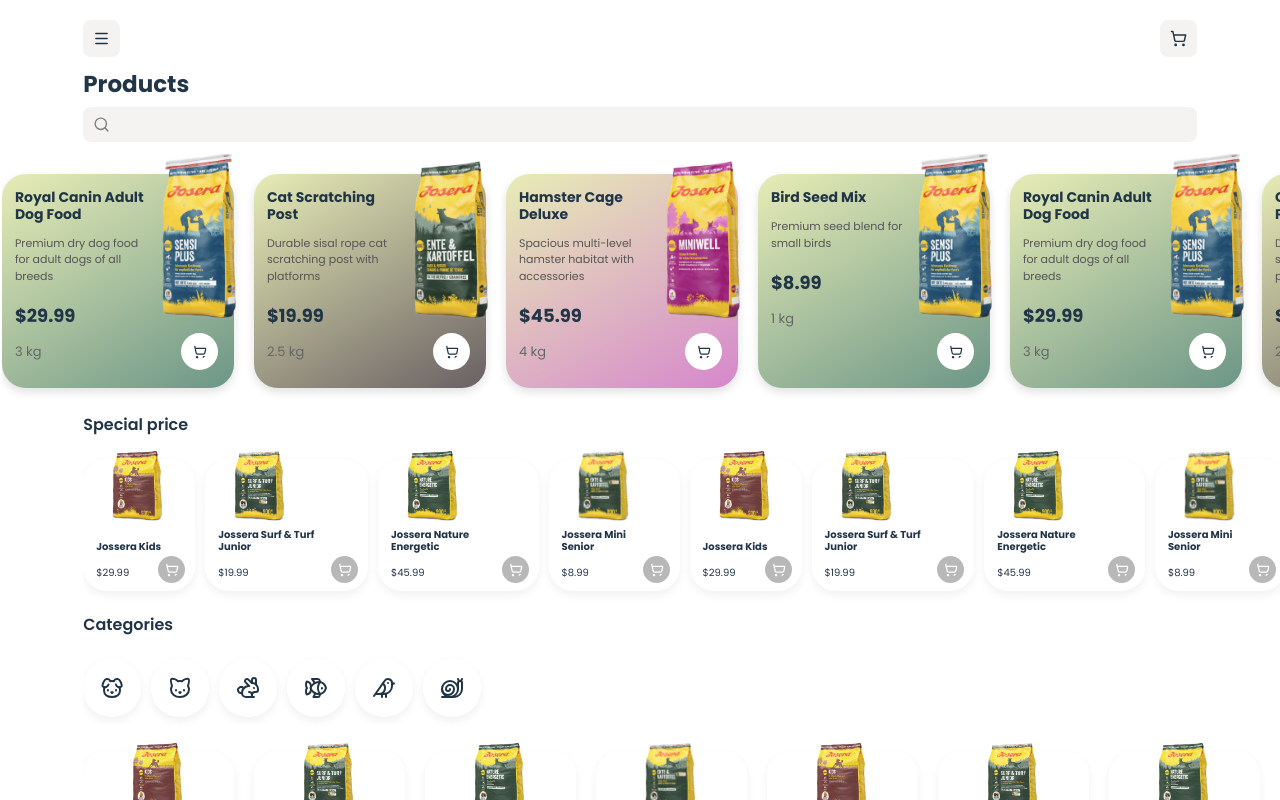
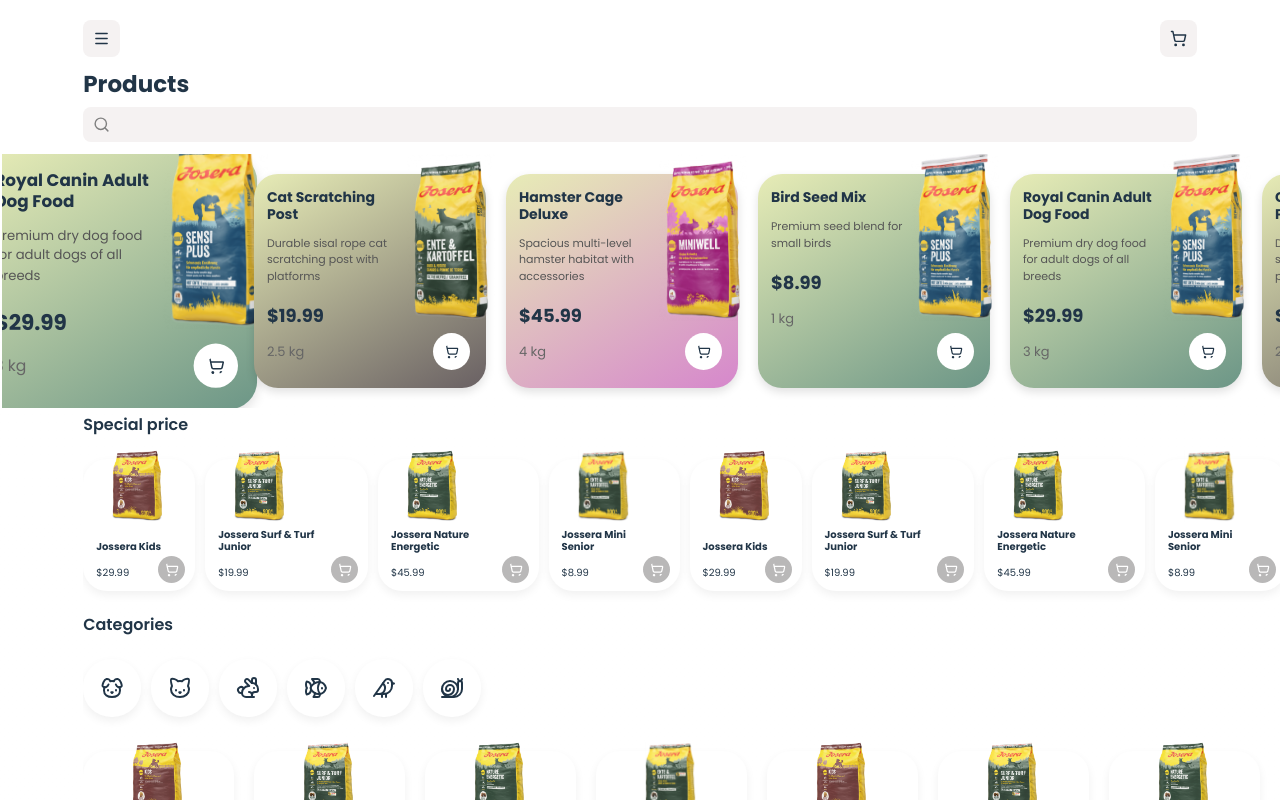
Before and after one commit to Timchin-cpu/q, a React (Vite) app: page / in a window 1280 px wide. In both pictures the pointer is over the element 117 px from the left and 281 px from the top of the page. Shown: the top 800 px of the page. Built offline with nearby package versions, Linux system fonts and the light colour scheme.

Commit message:
modified:   src/App.module.css

```diff
--- a/src/App.module.css
+++ b/src/App.module.css
@@ -119,7 +119,9 @@
   flex-direction: column;
   box-shadow: 0 4px 10px rgba(0, 0, 0, 0.12);
 }
-
+.productCard:hover {
+  transform: scale(1.2);
+}
 /* заголовок в несколько строк */
 .productTitle {
   font-weight: 700;
```
